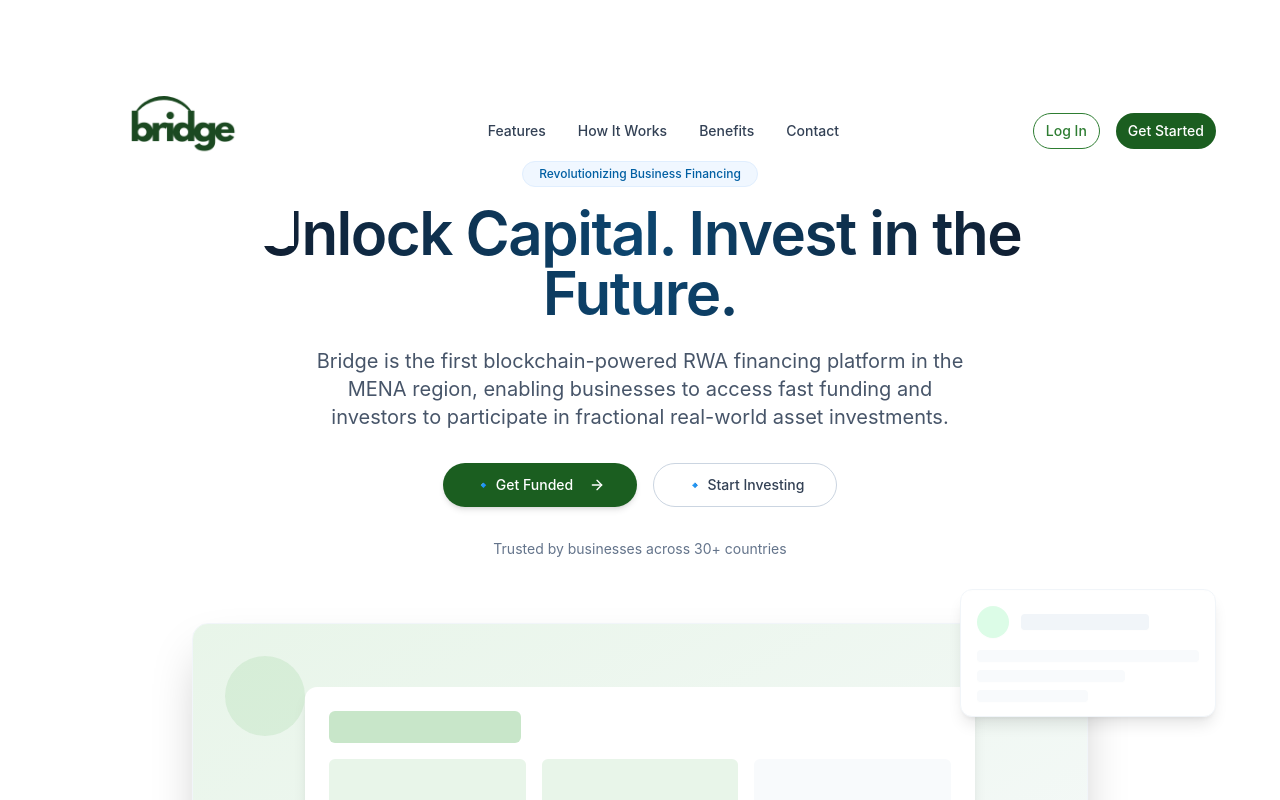
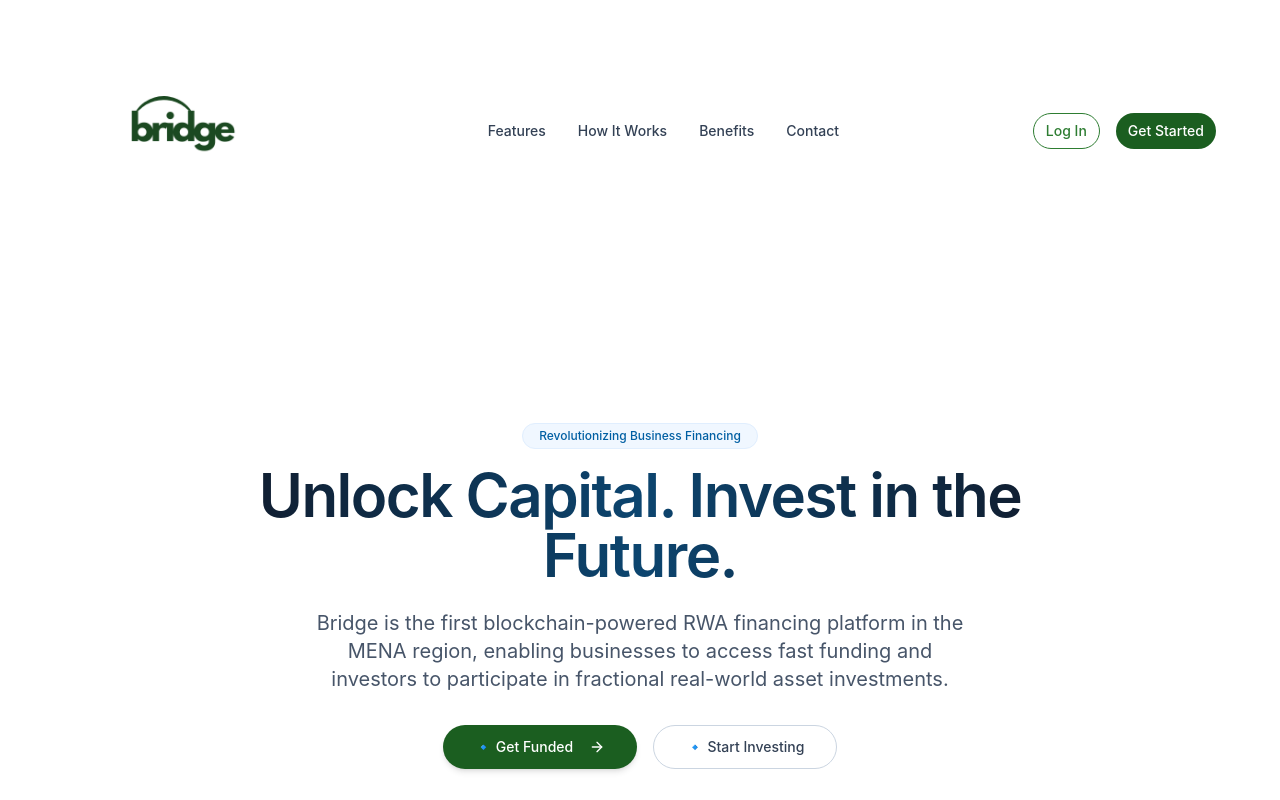
Before and after one commit to 3bdoredaa2244/bridge_fi, a React (Vite) app: page / in a window 1280 px wide. Shown: the top 800 px of the page. Built offline with nearby package versions, Linux system fonts and the light colour scheme.

Commit message:
UI updates: Navbar improvements + CSS enhancements

```diff
--- a/src/components/Navbar.tsx
+++ b/src/components/Navbar.tsx
@@ -49,7 +49,7 @@ const Navbar = () => {
   return (
     <header
       className={cn(
-        "fixed top-0 left-0 right-0 z-50 transition-all duration-300 px-6 py-4 md:px-8",
+        "w-full z-50 transition-all duration-300 px-6 py-4 md:px-8", // <-- fixed/top/left removed here
         isScrolled
           ? "glassmorphism shadow-sm backdrop-blur-xl border-b border-slate-200/30"
           : "bg-transparent"
@@ -58,12 +58,11 @@ const Navbar = () => {
       <div className="container-custom flex items-center justify-between">
         {/* Logo */}
         <a href="#" className="flex items-center">
-        <img
-  src="/lovable-uploads/e0be2166-7286-4336-928d-316bc468b851.png"
-  alt="Bridge Logo"
-  className="h-[230px] w-auto"  // Custom size between h-20 and h-21
-/>
-
+          <img
+            src="/lovable-uploads/e0be2166-7286-4336-928d-316bc468b851.png"
+            alt="Bridge Logo"
+            className="h-[230px] w-auto"
+          />
         </a>
 
         {/* Desktop Navigation */}
```
